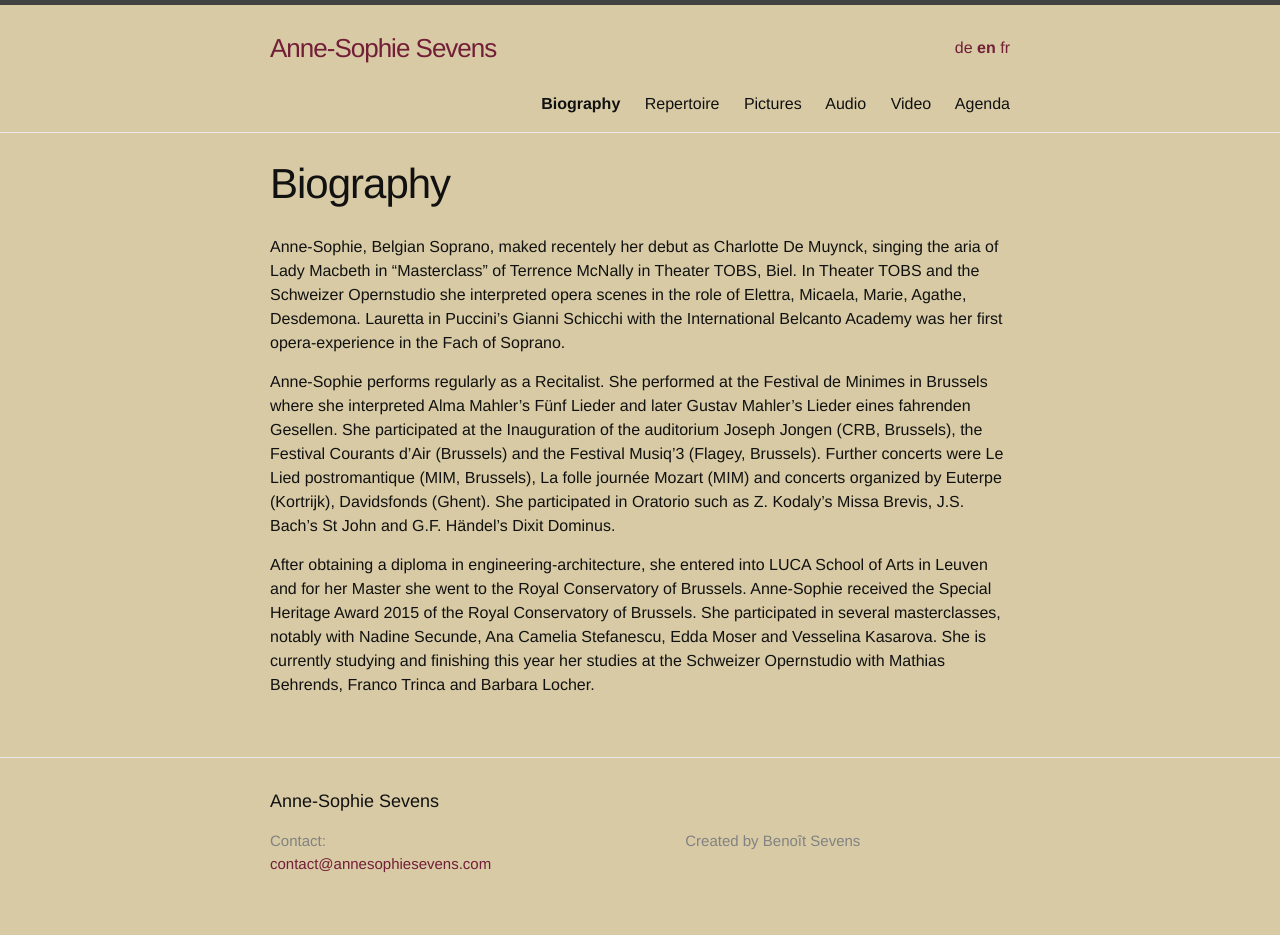
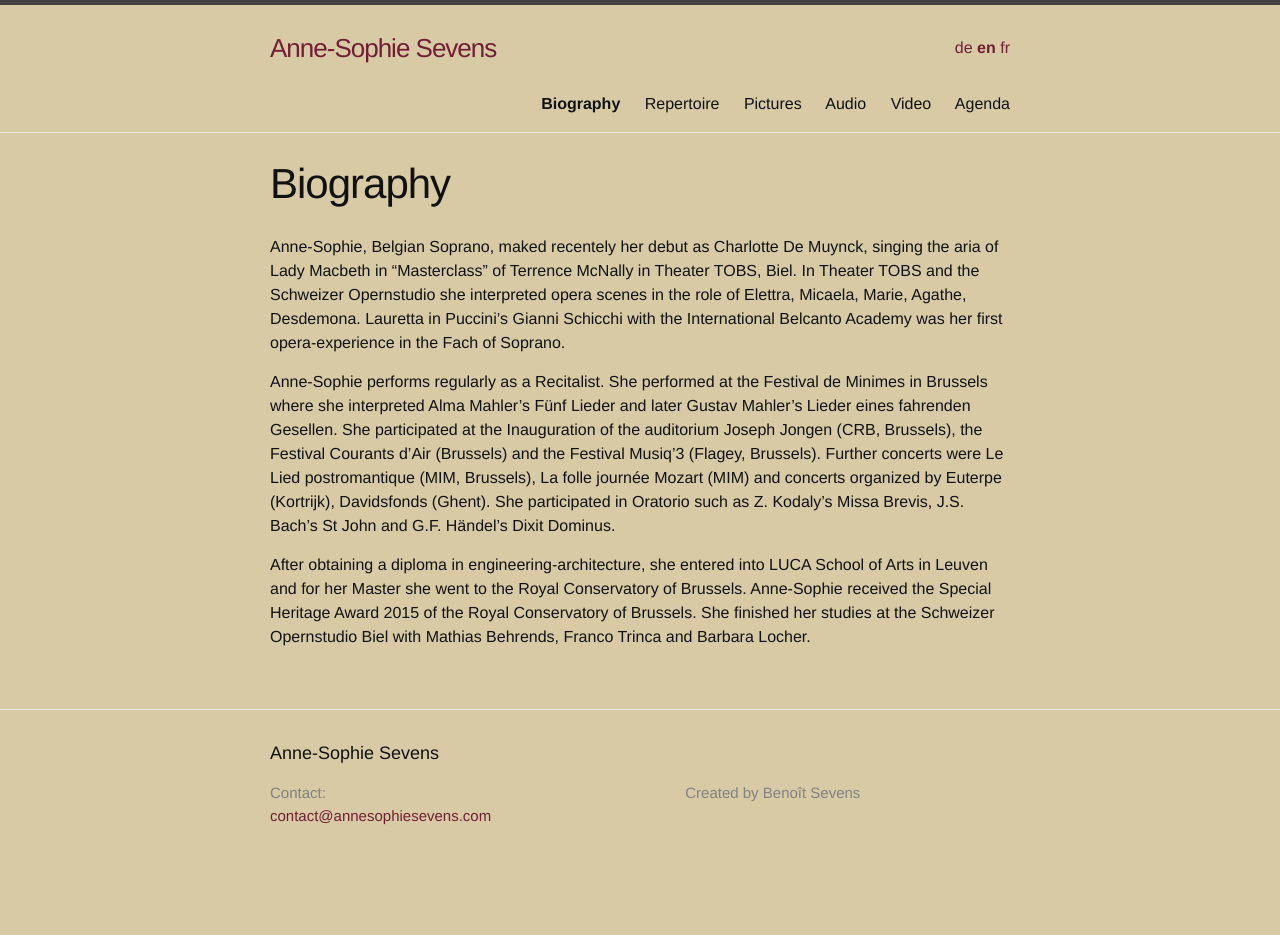
Before and after one commit to annesophie-sevens/annesophie-sevens.github.io, a Jekyll site: the page built from biography-en.md, in a window 1280 px wide. Built offline with Jekyll 4.4.1, drawn with Linux system fonts in a browser that asks for light colours; after the commit the page ends 900 px from its top, so only the background shows below that.

Commit message:
Create biography-en.md

```diff
--- a/biography-en.md
+++ b/biography-en.md
@@ -14,4 +14,4 @@ In Theater TOBS and the Schweizer Opernstudio she interpreted opera scenes in th
 
 Anne-Sophie performs regularly as a Recitalist. She performed at the Festival de Minimes in Brussels where she interpreted Alma Mahler’s Fünf Lieder and later Gustav Mahler’s Lieder eines fahrenden Gesellen. She participated at the Inauguration of the auditorium Joseph Jongen (CRB, Brussels), the Festival Courants d’Air (Brussels) and the Festival Musiq’3 (Flagey, Brussels). Further concerts were Le Lied postromantique (MIM, Brussels), La folle journée Mozart (MIM) and concerts organized by Euterpe (Kortrijk), Davidsfonds (Ghent). She participated in Oratorio such as Z. Kodaly’s Missa Brevis, J.S. Bach’s St John and G.F. Händel’s Dixit Dominus.
 
-After obtaining a diploma in engineering-architecture, she entered into LUCA School of Arts in Leuven and for her Master she went to the Royal Conservatory of Brussels. Anne-Sophie received the Special Heritage Award 2015 of the Royal Conservatory of Brussels. She participated in several masterclasses, notably with Nadine Secunde, Ana Camelia Stefanescu, Edda Moser and Vesselina Kasarova. She is currently studying and finishing this year her studies at the Schweizer Opernstudio with Mathias Behrends, Franco Trinca and Barbara Locher.
+After obtaining a diploma in engineering-architecture, she entered into LUCA School of Arts in Leuven and for her Master she went to the Royal Conservatory of Brussels. Anne-Sophie received the Special Heritage Award 2015 of the Royal Conservatory of Brussels. She finished her studies at the Schweizer Opernstudio Biel with Mathias Behrends, Franco Trinca and Barbara Locher.
```
